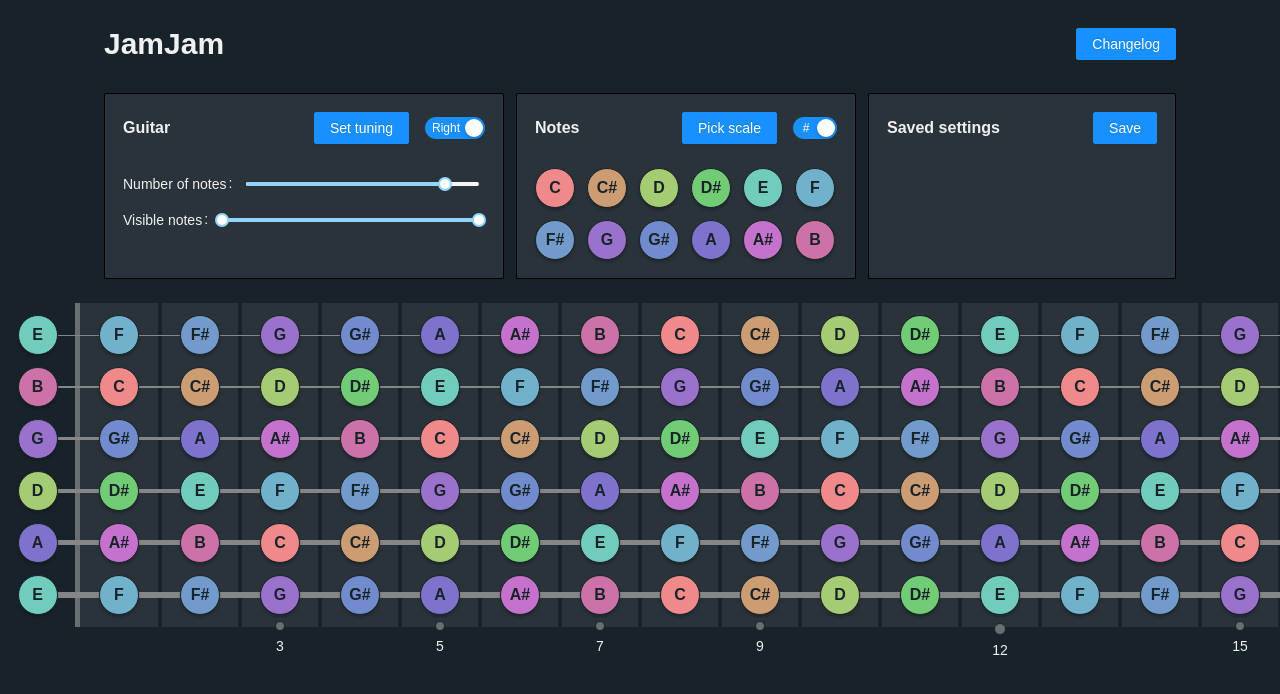
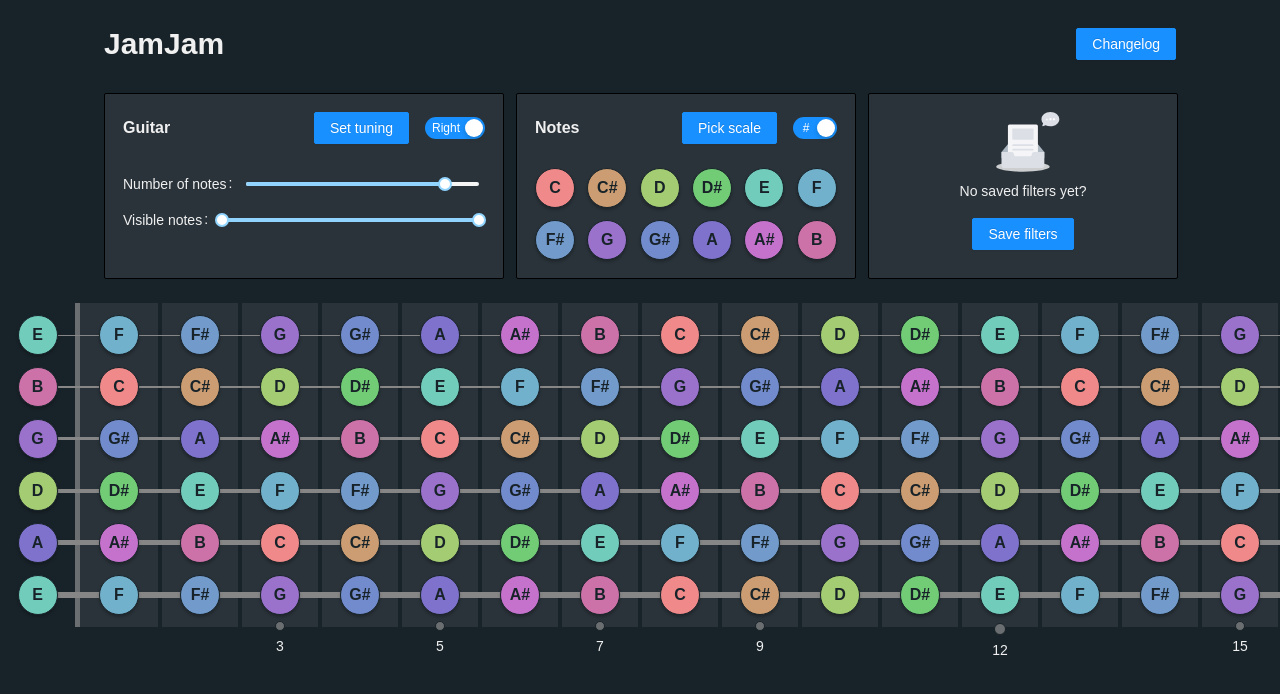
Before and after one commit to polubis/music-app, a React (Create React App) app in the folder apps/jam-jam/: page / in a window 1280 px wide. Shown: the top 694 px of the page. Built offline with nearby package versions, Linux system fonts and the light colour scheme.

Commit message:
Ad seo, saving and ga

```diff
--- a/apps/jam-jam/package.json
+++ b/apps/jam-jam/package.json
@@ -16,6 +16,7 @@
     "lodash": "^4.17.21",
     "react": "^17.0.2",
     "react-dom": "^17.0.2",
+    "react-ga": "^3.3.0",
     "react-router": "^5.2.1",
     "react-router-dom": "^5.3.0",
     "react-scripts": "4.0.3",
@@ -55,6 +56,7 @@
     "customize-cra": "^1.0.0",
     "less": "^4.1.1",
     "less-loader": "5.0.0",
-    "react-app-rewired": "^2.1.8"
+    "react-app-rewired": "^2.1.8",
+    "react-cookie": "^4.1.1"
   }
 }
--- a/apps/jam-jam/src/App.tsx
+++ b/apps/jam-jam/src/App.tsx
@@ -1,4 +1,5 @@
 import { BrowserRouter as Router, Switch, Route } from "react-router-dom";
+import { CookiesProvider } from "react-cookie";
 
 import UserFormProvider from "providers/user-form-provider";
 import { Form } from "modules/musicians-finder/components/form/Form";
@@ -9,6 +10,7 @@ import "./App.less";
 
 export const App = () => {
   return (
+    <CookiesProvider>
       <UserFormProvider>
         <Router>
           <Switch>
@@ -24,5 +26,6 @@ export const App = () => {
           </Switch>
         </Router>
       </UserFormProvider>
+    </CookiesProvider>
   );
 };
--- a/apps/jam-jam/src/index.tsx
+++ b/apps/jam-jam/src/index.tsx
@@ -2,4 +2,7 @@ import ReactDOM from "react-dom";
 
 import { App } from "./App";
 
+import { initialize } from "react-ga";
+initialize("G-041D33CBYN");
+
 ReactDOM.render(<App />, document.getElementById("root"));
--- a/apps/jam-jam/src/modules/fretboard-visualizer/FretboardVisualizer.module.less
+++ b/apps/jam-jam/src/modules/fretboard-visualizer/FretboardVisualizer.module.less
@@ -7,13 +7,11 @@
   min-height: 100vh;
 
   .layout {
-    .col();
-    margin: 0 auto;
-    width: 100%;
     padding: 24px 24px 12px 24px;
 
     @media @desktop {
       width: 1120px;
+      margin: 0 auto;
     }
 
     .header {
@@ -27,15 +25,14 @@
 
     .filters {
       display: grid;
+      padding: 28px 0 12px 0;
       gap: 12px;
-      padding: 28px 0 12px 0;
 
       @media @desktop {
-        grid-template-columns: 400px 340px 1fr;
+        grid-template-columns: 400px 340px 310px;
       }
 
       .tile {
-        .col();
         padding: 18px;
         border-radius: 2px;
         background: @fillPrimary;
@@ -44,6 +41,10 @@
         .scalePicker,
         .tuningPicker {
           margin-right: 16px;
+        }
+
+        .noSavedFilters {
+          color: @white;
         }
 
         .settingsForm {
@@ -70,12 +71,23 @@
           }
         }
 
+        .tags {
+          .wrap();
+          gap: 8px;
+          margin: 24px auto 0 0;
+
+          & > * {
+            margin-right: 0;
+            cursor: pointer;
+          }
+        }
+
         .notes {
           .wrap();
           margin: 24px auto 0 0;
           gap: 8px;
 
-          @media @mobileUp {
+          @media @desktop {
             grid-template-columns: repeat(6, auto);
             grid-template-rows: auto;
             display: grid;
--- a/apps/jam-jam/src/modules/fretboard-visualizer/FretboardVisualizer.tsx
+++ b/apps/jam-jam/src/modules/fretboard-visualizer/FretboardVisualizer.tsx
@@ -11,6 +11,7 @@ import {
   MAX_NOTES_COUNT,
   GuitarOrientation,
   getTuningName,
+  useGuitarStringsFiltersSave,
 } from "./models";
 import {
   Fretboard,
@@ -19,11 +20,11 @@ import {
   ChangeLog,
   ScalePicker,
 } from "./components";
-import { Switch, Slider, Typography, Form, Button } from "antd";
+import { Switch, Slider, Typography, Form, Button, Empty, Tag } from "antd";
 
 import css from "./FretboardVisualizer.module.less";
 
-const { Title } = Typography;
+const { Title, Text } = Typography;
 const { Item } = Form;
 
 const FretboardVisualizer = () => {
@@ -37,6 +38,7 @@ const FretboardVisualizer = () => {
       updateNotesRange,
       updateTuning,
       updateScale,
+      applyFilters,
     },
   ] = useGuitarStringsFilters();
 
@@ -44,6 +46,14 @@ const FretboardVisualizer = () => {
     () => getTuningName(filters.notation, tunings, filters.tuning),
     [filters.notation, tunings, filters.tuning]
   );
+
+  const {
+    saveFilters,
+    currentSavedFilters,
+    savedFiltersList,
+    areSavedFiltersUsed,
+    removeFilters,
+  } = useGuitarStringsFiltersSave(filters);
 
   return (
     <div className={css.container}>
@@ -132,10 +142,56 @@ const FretboardVisualizer = () => {
           </div>
 
           <div className={css.tile}>
-            <header className={css.tileHeader}>
-              <Title level={5}>Saved settings</Title>
-              <Button type="primary">Save</Button>
-            </header>
+            {savedFiltersList.length > 0 ? (
+              <>
+                <header className={css.tileHeader}>
+                  <Title level={5}>Saved filters</Title>
+                  <Button
+                    type="primary"
+                    disabled={areSavedFiltersUsed}
+                    onClick={saveFilters}
+                  >
+                    Save
+                  </Button>
+                </header>
+                <div className={css.tags}>
+                  {savedFiltersList.map((savedFilters, idx) => (
+                    <Tag
+                      closable
+                      key={savedFilters.name}
+                      onClick={() => applyFilters(savedFilters.filters)}
+                      onClose={() => removeFilters(savedFilters.name)}
+                      color={
+                        currentSavedFilters?.name === savedFilters.name
+                          ? "green"
+                          : "geekblue"
+                      }
+                    >
+                      {savedFilters.name}
+                    </Tag>
+                  ))}
+                </div>
+              </>
+            ) : (
+              <Empty
+                imageStyle={{
+                  height: 60,
+                }}
+                description={
+                  <Text className={css.noSavedFilters}>
+                    No saved filters yet?
+                  </Text>
+                }
+              >
+                <Button
+                  type="primary"
+                  disabled={areSavedFiltersUsed}
+                  onClick={saveFilters}
+                >
+                  Save filters
+                </Button>
+              </Empty>
+            )}
           </div>
         </section>
       </div>
--- a/apps/jam-jam/src/modules/fretboard-visualizer/models/defs.ts
+++ b/apps/jam-jam/src/modules/fretboard-visualizer/models/defs.ts
@@ -162,3 +162,8 @@ export const SCALE_INTERVAL_NOTATION_DICT: Record<
   2: "W",
   3: "WH",
 };
+
+export interface NamedGuitarStringsFilters {
+  name: string;
+  filters: GuitarStringsFilters;
+}
--- a/apps/jam-jam/src/modules/fretboard-visualizer/models/index.ts
+++ b/apps/jam-jam/src/modules/fretboard-visualizer/models/index.ts
@@ -6,3 +6,4 @@ export * from "./useGuitarStringsFilters";
 export * from "./guitar";
 export * from "./guitarStringTuning";
 export * from "./scale";
+export * from "./useGuitarStringsFiltersSave";
--- a/apps/jam-jam/src/modules/fretboard-visualizer/models/scale.ts
+++ b/apps/jam-jam/src/modules/fretboard-visualizer/models/scale.ts
@@ -39,7 +39,7 @@ const createScale = (
 
 export const SCALES: Scale[] = [
   createScale([2, 2, 1, 2, 2, 2, 1], ScaleType.Major, [
-    "Major",
+    "Ionian",
     "Dorian",
     "Phrygian",
     "Lydian",
--- /dev/null
+++ b/apps/jam-jam/src/modules/fretboard-visualizer/models/useGuitarStringsFiltersSave.ts
@@ -0,0 +1,52 @@
+import { isEqual } from "lodash";
+import { useMemo } from "react";
+import { message } from "antd";
+import { GuitarStringsFilters, NamedGuitarStringsFilters } from "./defs";
+import { useCookies } from "react-cookie";
+
+const COOKIE_NAME = "savedFiltersList";
+
+export const useGuitarStringsFiltersSave = (filters: GuitarStringsFilters) => {
+  const [{ savedFiltersList: savedFiltersListCookie }, setCookie] = useCookies([
+    COOKIE_NAME,
+  ]);
+  const savedFiltersList = (savedFiltersListCookie ??
+    []) as NamedGuitarStringsFilters[];
+
+  const currentSavedFilters = useMemo(
+    () =>
+      savedFiltersList.find((savedFilter) =>
+        isEqual(savedFilter.filters, filters)
+      ),
+    [savedFiltersList, filters]
+  );
+  const areSavedFiltersUsed = !!currentSavedFilters;
+
+  const saveFilters = (): void => {
+    if (areSavedFiltersUsed) {
+      throw new Error("saveFilters() [SAVING_ALREADY_SAVED_FILTERS]");
+    }
+
+    setCookie(COOKIE_NAME, [
+      ...savedFiltersList,
+      { name: `Filters ${savedFiltersList.length + 1}`, filters },
+    ]);
+    message.success("Filters has been saved");
+  };
+
+  const removeFilters = (name: string): void => {
+    setCookie(
+      COOKIE_NAME,
+      savedFiltersList.filter((savedFilter) => savedFilter.name !== name)
+    );
+    message.success(`Filters with name: ${name} has been removed`);
+  };
+
+  return {
+    savedFiltersList,
+    areSavedFiltersUsed,
+    currentSavedFilters,
+    saveFilters,
+    removeFilters,
+  };
+};
--- a/apps/jam-jam/src/ui/styles/media.less
+++ b/apps/jam-jam/src/ui/styles/media.less
@@ -2,4 +2,3 @@
 @laptop: ~"(min-width: 900px) and (max-width: 1280px)";
 @tablet: ~"(min-width: 600px) and (max-width: 900px)";
 @mobile: ~"(max-width: 600px)";
-@mobileUp: ~"(min-width: 600px)";
```
Also changed, not shown: apps/jam-jam/src/modules/fretboard-visualizer/models/useGuitarStringsFilters.ts (+17 -29 lines), 1 other file (tests, documents, lock files or other folders). Lines whose indentation alone changed are shown as unchanged.
